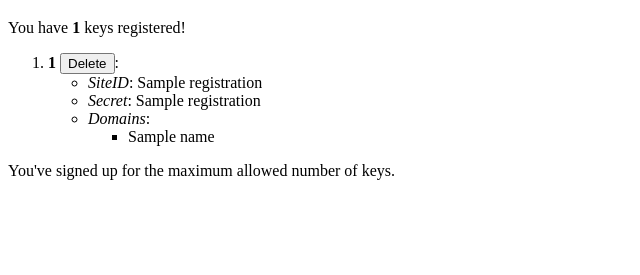
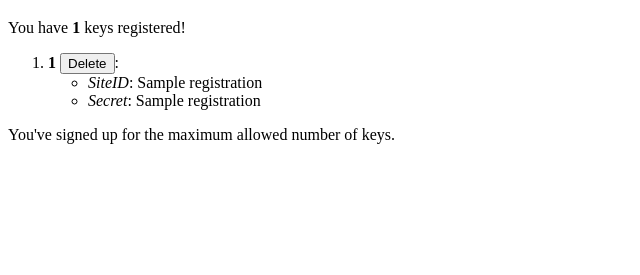
Before and after one commit to ankitvgupta/reCAPTCHA-mobile, a Flask app: template captcha-server/templates/register.html in a window 1280 px wide. Shown: the part 25-300 px from the top of the page, without its empty margins (0-640 px from the left). Run offline with Flask 2, Linux system fonts and the light colour scheme; the template is opened without the code that fills it: most values are stand-ins (such as "Sample title", 1, 10 or a date in 2020); parts of the project's set-up code (start-up, migrations or seed data) failed here and were passed over.

Commit message:
Removed domains from registration

```diff
--- a/captcha-server/app.py
+++ b/captcha-server/app.py
@@ -6,7 +6,6 @@ import datetime, dateutil.parser, json, pickledb
 
 KEYLENGTH = 40
 TOKENLENGTH = 420
-MAXDOMAINS = 10
 MAXPERUSER = 5
 TOKEN_LIFE_SECONDS = 60
 
@@ -37,11 +36,6 @@ google = oauth.remote_app('google',
                           access_token_params={'grant_type': 'authorization_code'},
                           consumer_key=GOOGLE_CLIENT_ID,
                           consumer_secret=GOOGLE_CLIENT_SECRET)
-
-@app.route('/')
-def clear():
-    session.clear()
-    return "OK"
 
 @app.route('/error')
 def error():
@@ -147,14 +141,6 @@ def new_registration():
         secret = randomString(KEYLENGTH)
         return siteID, secret
 
-    domains = request.form['domains']
-    if len(domains) == 0:
-        return "Must specify at least one domain", 400
-
-    domains = [s for s in [s.strip() for s in domains.split('\n')] if len(s) != 0]
-    if len(domains) > MAXDOMAINS:
-        return "Specified too many domains", 400
-
     label = request.form['label']
     if len(label) == 0:
         return "Must specify a label", 400
@@ -170,13 +156,13 @@ def new_registration():
 
     pair = newKeyPair(site_db)
 
-    site_db.set(pair[0], (str(label), pair[1], domains))
+    site_db.set(pair[0], (str(label), pair[1]))
     site_db.dump()
 
     if registrations == None:
-        user_db.set(email, [(str(label), pair[0], pair[1], domains)])
+        user_db.set(email, [(str(label), pair[0], pair[1])])
     else:
-         user_db.set(email, registrations + [(str(label), pair[0], pair[1], domains)])
+         user_db.set(email, registrations + [(str(label), pair[0], pair[1])])
     user_db.dump()
 
     token_db.set(pair[0], [])
@@ -226,6 +212,8 @@ def verify():
 
     if site is None:
         return "invalid siteID", 400
+    if site[1] != secret:
+        return "invalid secret", 403
 
     token_db = pickledb.load(TOKENS_DB, False)
     tokens = token_db.get(siteID)
--- a/captcha-server/templates/register.html
+++ b/captcha-server/templates/register.html
@@ -6,8 +6,7 @@
 $(function() {
 	$('#submit').click(function(e) {
 		$.post("/new_registration",
-			{ 'domains' : $('#domains').val(),
-				'label'   : $('#label').val() },
+			{ 'label'   : $('#label').val() },
 			function(response) {
 				response = jQuery.parseJSON(response);
 				$("#keys").html("SiteID: " + response.siteID + "<br>" +
@@ -56,13 +55,6 @@ $(function() {
 	    	<ul>
 	    		<li><i>SiteID</i>: {{ r[1] }}</li>
 	    		<li><i>Secret</i>: {{ r[2] }}</li>
-	    		<li><i>Domains</i>:
-	    			<ul>
-	    			{% for d in r[3] %}
-	    				<li>{{ d }}</li>
-	    			{% endfor %}
-	    			</ul>
-	    		</li>
 	    	</ul>
 	    </li>
 	  {% endfor %}
@@ -75,9 +67,6 @@ $(function() {
 		Label:<br>
 	  <input type="text" id="label" size="50"/>
 	  <br><br>
-	  Enter domain names to register on separate lines (not more than 10):<br>
-	  <textarea id="domains" rows="10" cols="50"></textarea>
-	  <br><br>
 	  <button id="submit">Register</button>
 	  <br><br>
 	  <div id="keys"></div>
```
